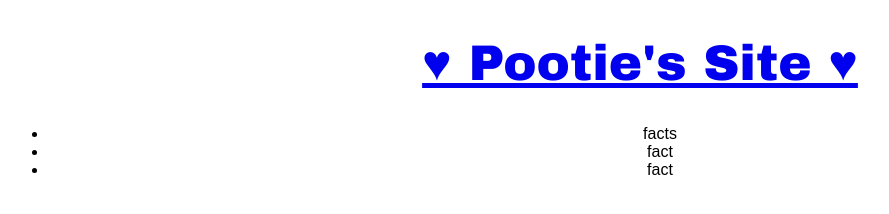
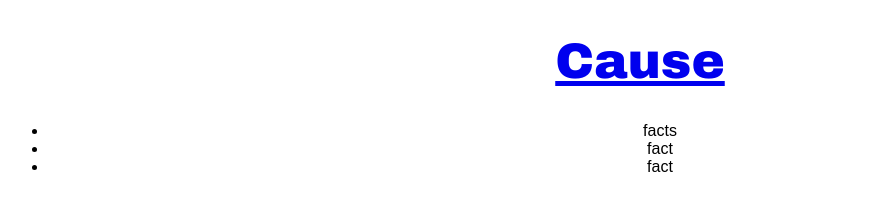
Before and after one commit to Pootiedundidit/cause, a plain HTML site: page index.html in a window 1280 px wide. Shown: the whole page, without its empty margins (0-889 px from the left). Drawn offline with Linux system fonts and the light colour scheme.

Commit message:
Update index.html

```diff
--- a/index.html
+++ b/index.html
@@ -14,7 +14,7 @@
     <body>
     <center>
         <header>
-            <h1 style="color:pink;"> <a href="index.html">&hearts; Pootie's Site &hearts; </a></h1>
+            <h1 style="color:pink;"> <a href="index.html">Cause </a></h1>
         </header>
 
         <ul>
```
